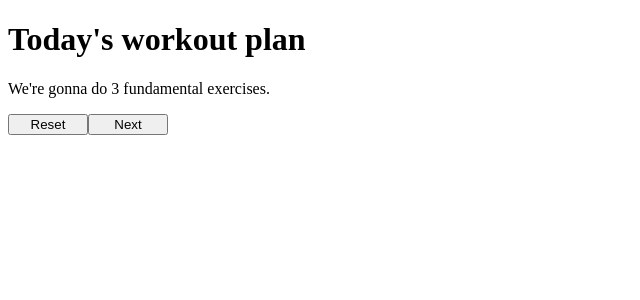
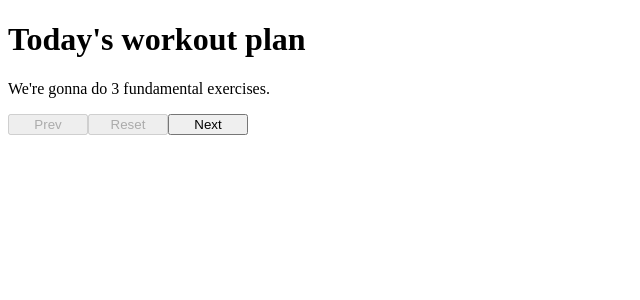
Before and after one commit to shajoffcl/Weekend-Hackathon-6---SlideShow, a React app: page / in a window 1280 px wide. Shown: the top 300 px of the page, without its empty margins (0-640 px from the left). Built offline with nearby package versions, Linux system fonts and the light colour scheme.

Commit message:
bug fixed

```diff
--- a/src/components/App.js
+++ b/src/components/App.js
@@ -7,12 +7,21 @@ const App = (props) => {
   const handleClick = (action) => {
     switch (action) {
       case "prev":
+        if (index === 0) {
+          return;
+        }
         setIndex(index - 1);
         break;
       case "Reset":
+        if (index === 0) {
+          return;
+        }
         setIndex(0);
         break;
       case "Next":
+        if (index === slides.length - 1) {
+          return;
+        }
         setIndex(index + 1);
         break;
       default:
@@ -23,23 +32,27 @@ const App = (props) => {
     <>
       <h1 data-testid="title">{slides[index].title}</h1>
       <p data-testid="text">{slides[index].text}</p>
-      {index !== 0 ? (
-        <button data-testid="button-prev" onClick={() => handleClick("prev")}>
-          Prev
-        </button>
-      ) : (
-        ""
-      )}
-      <button data-testid="button-restart" onClick={() => handleClick("Reset")}>
+      <button
+        data-testid="button-prev"
+        onClick={() => handleClick("prev")}
+        disabled={index === 0}
+      >
+        Prev
+      </button>
+      <button
+        data-testid="button-restart"
+        onClick={() => handleClick("Reset")}
+        disabled={index === 0}
+      >
         Reset
       </button>
-      {index !== slides.length - 1 ? (
-        <button data-testid="button-next" onClick={() => handleClick("Next")}>
-          Next
-        </button>
-      ) : (
-        ""
-      )}
+      <button
+        data-testid="button-next"
+        onClick={() => handleClick("Next")}
+        disabled={index === slides.length - 1}
+      >
+        Next
+      </button>
     </>
   );
 };
```
